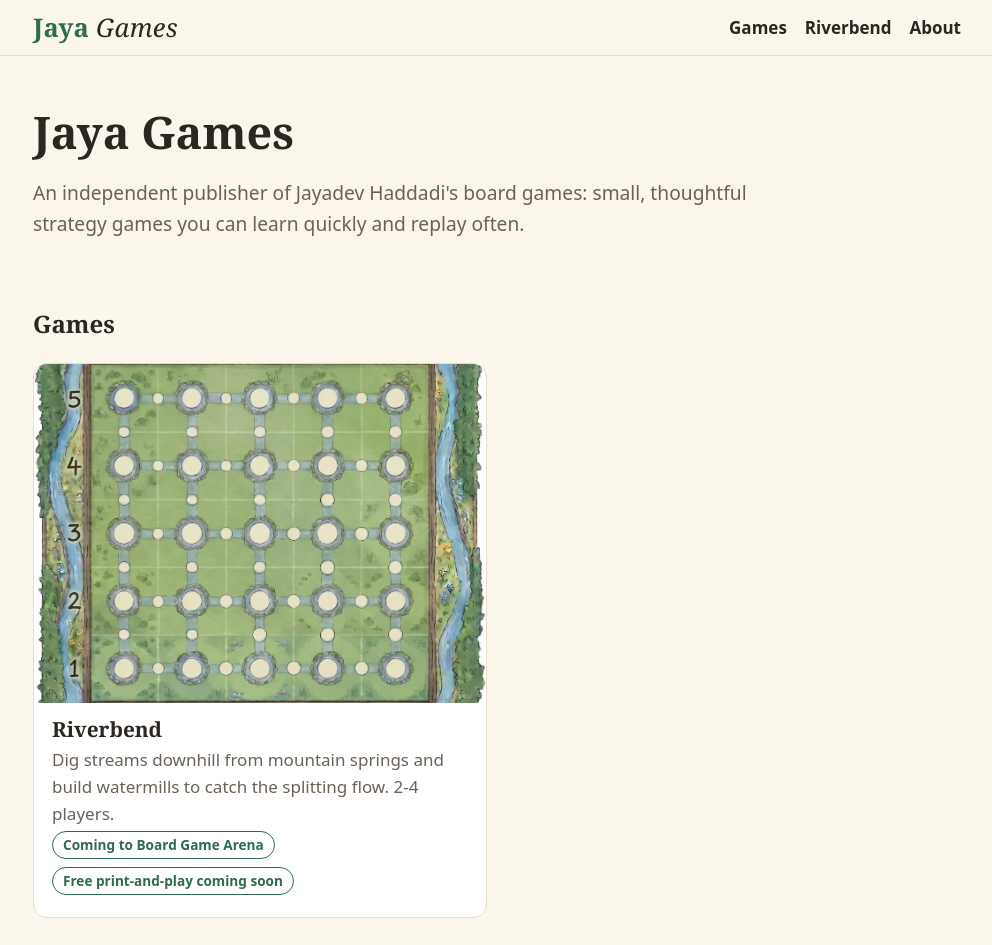
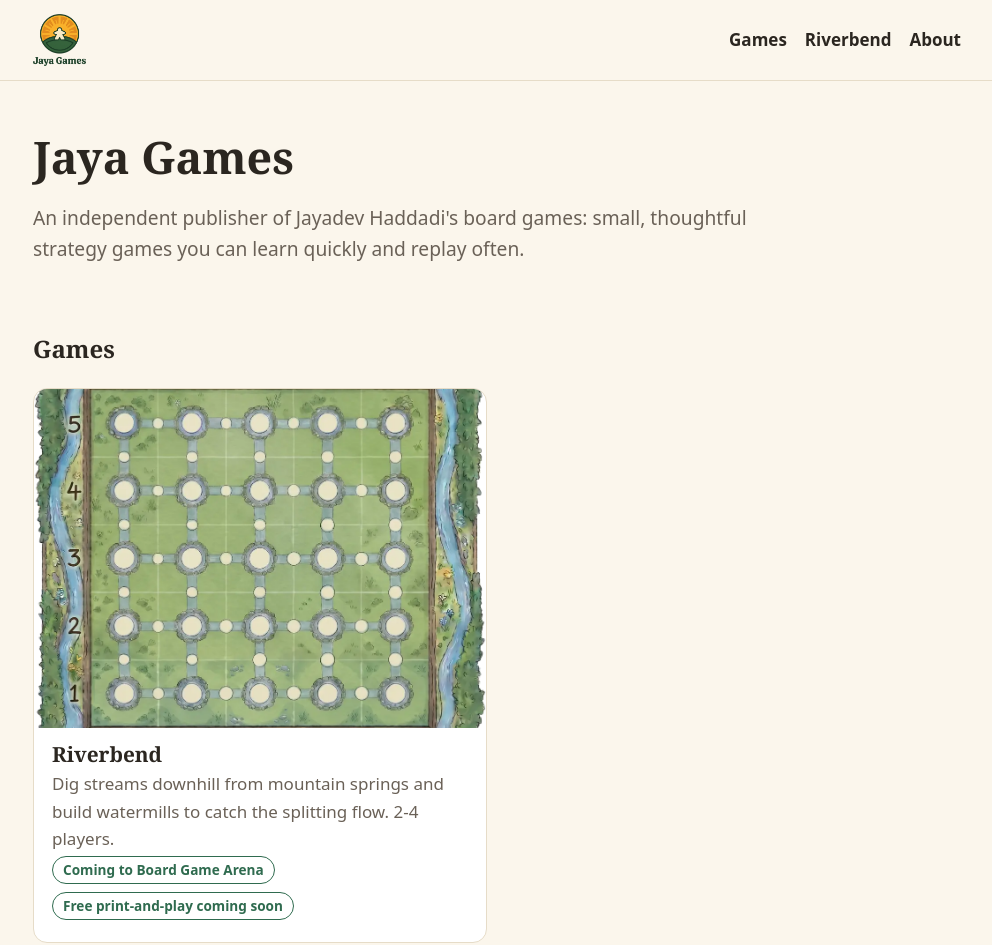
Before and after one commit to JayadevHaddadi/jaya-games, a plain HTML site: page index.html in a window 1280 px wide. Shown: the top 945 px of the page, without its empty margins (143-1135 px from the left). Drawn offline with Linux system fonts and the light colour scheme.

Commit message:
Jaya Games logo

```diff
--- a/index.html
+++ b/index.html
@@ -3,7 +3,7 @@
 <meta name="description" content="Jaya Games is an independent publisher of Jayadev Haddadi's board games. Start with Riverbend, a river-digging and watermill game for 2-4 players.">
 <meta property="og:type" content="website"><meta property="og:title" content="Jaya Games"><meta property="og:description" content="An independent publisher of Jayadev Haddadi's board games."><meta property="og:image" content="https://jayadevhaddadi.github.io/jaya-games/img/riverbend-board.webp"><meta property="og:url" content="https://jayadevhaddadi.github.io/jaya-games/">
 </head><body>
-<header class="site"><div class="wrap"><a class="logo" href="index.html" aria-label="Jaya Games home">Jaya <span>Games</span></a><nav aria-label="Main"><a href="index.html">Games</a><a href="games/riverbend.html">Riverbend</a><a href="index.html#about">About</a></nav></div></header>
+<header class="site"><div class="wrap"><a class="logo" href="index.html" aria-label="Jaya Games home"><img src="img/logo.png" alt="Jaya Games"></a><nav aria-label="Main"><a href="index.html">Games</a><a href="games/riverbend.html">Riverbend</a><a href="index.html#about">About</a></nav></div></header>
 <main class="wrap">
 <section class="hero"><h1>Jaya Games</h1><p class="lead">An independent publisher of Jayadev Haddadi's board games: small, thoughtful strategy games you can learn quickly and replay often.</p></section>
 <section aria-labelledby="games"><h2 id="games">Games</h2>
--- a/style.css
+++ b/style.css
@@ -8,8 +8,8 @@ a{color:var(--link)}
 img{max-width:100%;height:auto;display:block}
 header.site{border-bottom:1px solid var(--line)}
 header.site .wrap{display:flex;flex-wrap:wrap;gap:8px 24px;align-items:center;justify-content:space-between;padding-top:14px;padding-bottom:14px}
-.logo{font:700 1.6rem/1 Georgia,"Times New Roman",serif;color:var(--accent);text-decoration:none;letter-spacing:.01em}
-.logo span{color:var(--text);font-weight:400;font-style:italic}
+.logo{display:inline-flex;align-items:center;text-decoration:none}
+.logo img{height:52px;width:auto;display:block}
 nav a{margin-right:18px;text-decoration:none;font-weight:600;color:var(--text)}
 nav a:last-child{margin-right:0}
 nav a:hover{text-decoration:underline}
```
Also changed, not shown: games/riverbend.html (+1 -1 lines), favicon.png (added), favicon.svg, img/logo.png (added).
